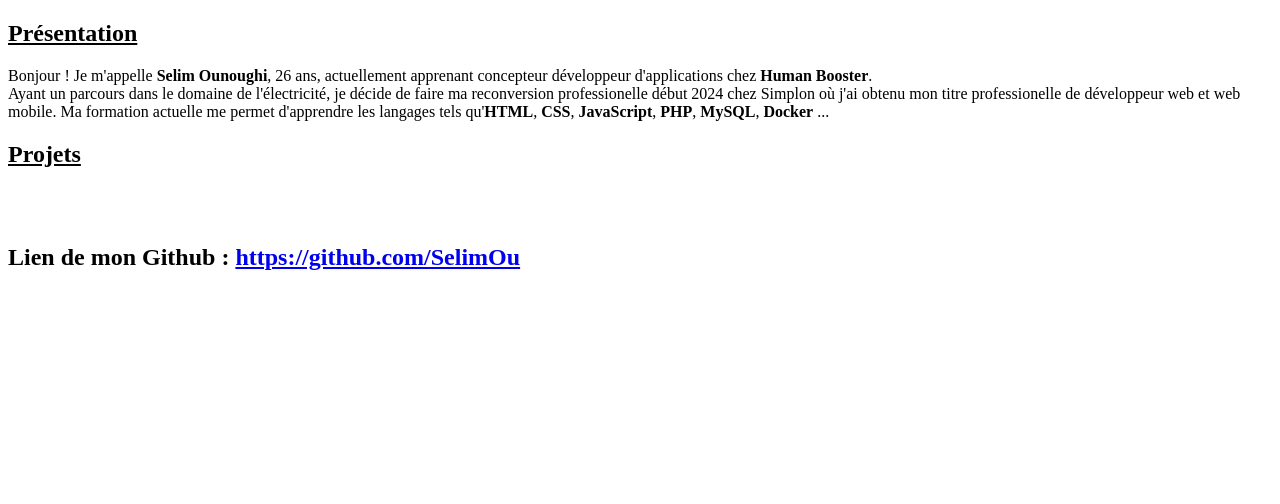
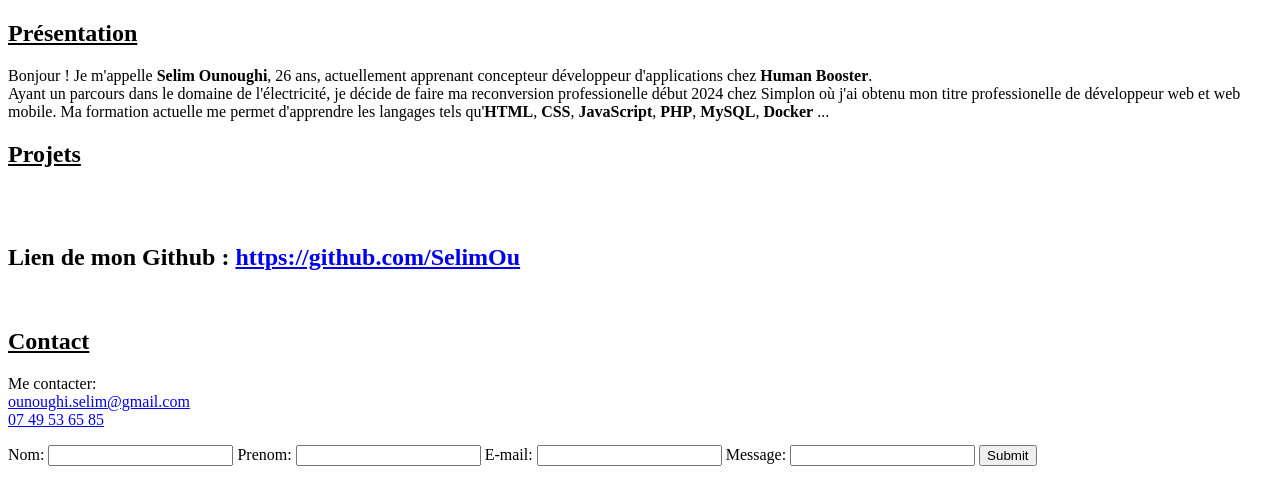
Before and after one commit to SelimOu/Portfolio, a plain HTML site: page index.html in a window 1280 px wide. Drawn offline with Linux system fonts and the light colour scheme.

Commit message:
Ajout de la partie de Contact

```diff
--- a/index.html
+++ b/index.html
@@ -31,8 +31,29 @@
             <h2><b> Lien de mon Github : <a href="https://github.com/SelimOu">https://github.com/SelimOu</a> </b></h2>
             <br>
         </div>
+    </section>
+    <section>
+        <div>
+            <h1><b><u>Contact</u></b></h1>
+        </div>
+        <div id="sctc">
+            <p>Me contacter: <br><a href="mailto:ounooughi.selim@gmail.com">ounoughi.selim@gmail.com</a> <br>
+                <a href="tel:0749536585"> 07 49 53 65 85</a>
+            </p>
+            <form action="contact">
+                <label for="nom">Nom:</label>
+                <input type="text" name="nom" id="nom" required>
+                <label for="prenom">Prenom:</label>
+                <input type="text" name="prenom" id="prenom" required>
+                <label for="email">E-mail:</label>
+                <input type="text" name="email" id="email" required>
+                <label for="Message">Message:</label>
+                <input type="text" name="Message" id="Message" required>
+                <label for="submit"></label>
 
-
+                <input type="submit" name="envoyer">
+            </form>
+        </div>
     </section>
 </body>
 
```
